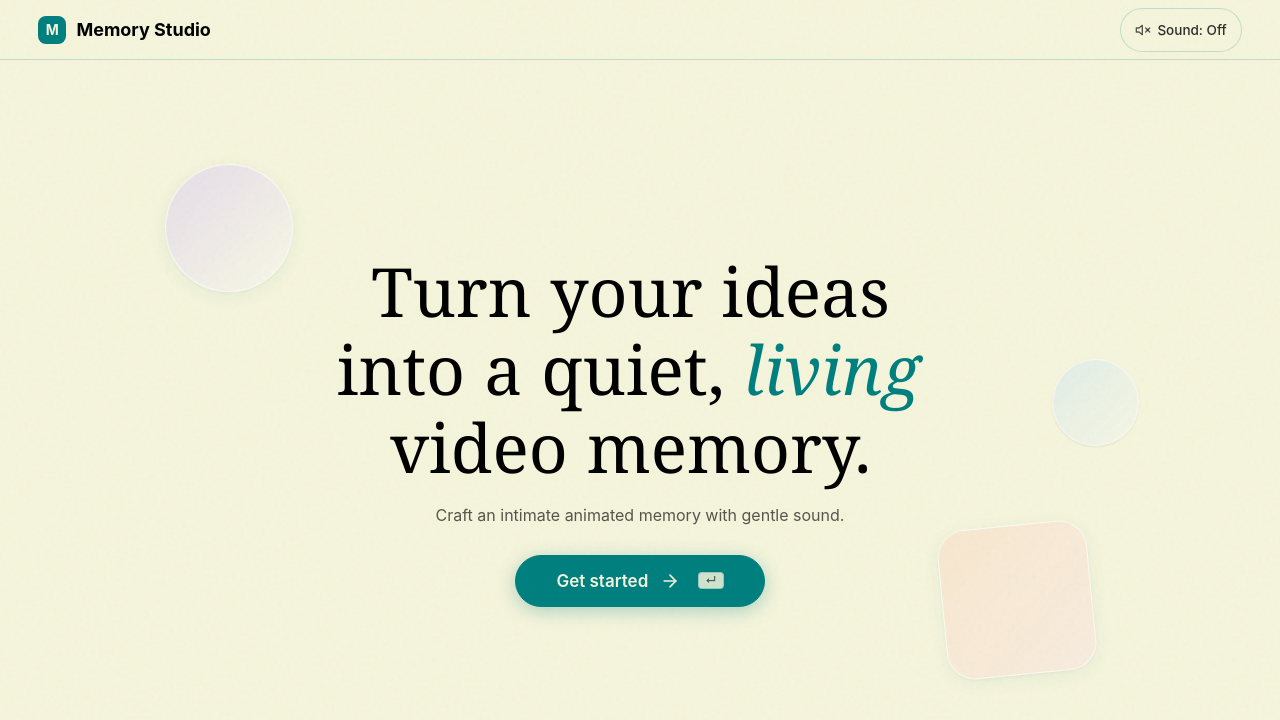
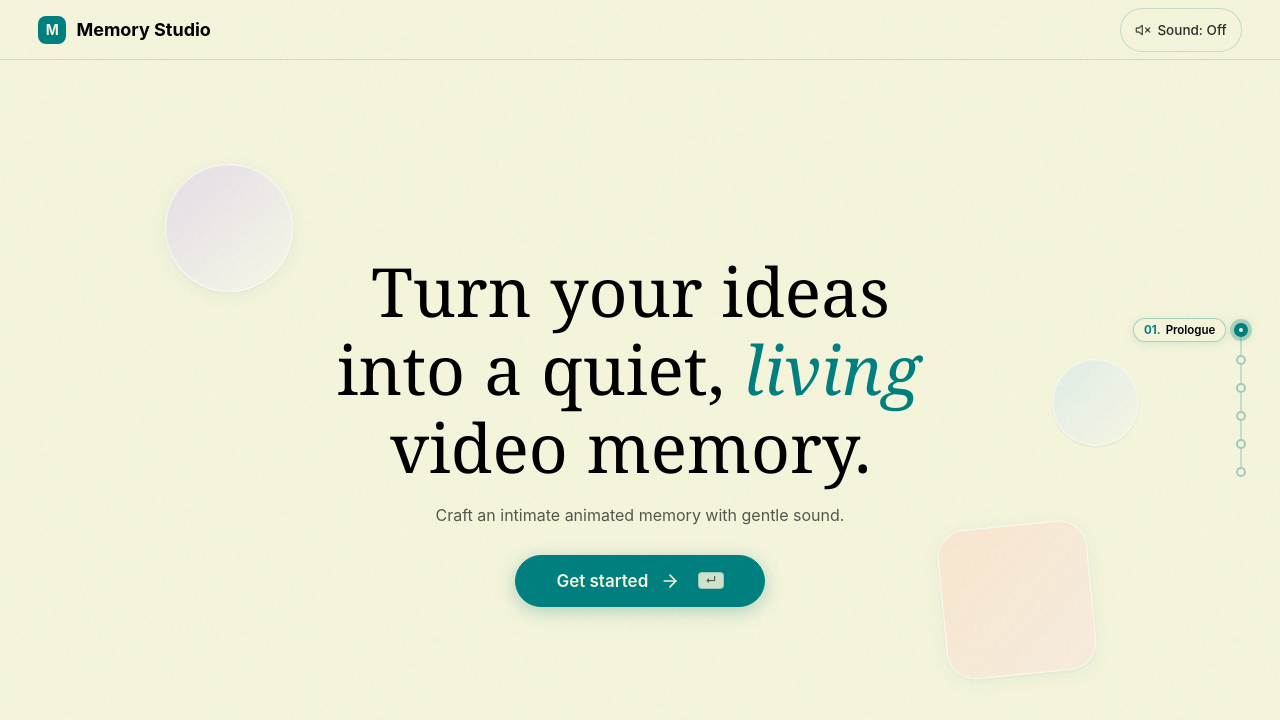
Before and after one commit to beenish-majeed/video-generate, a React (Vite) app in the folder frontend/: page / in a window 1280 px wide. Shown: the top 720 px of the page. Built offline with nearby package versions, Linux system fonts and the light colour scheme.

Commit message:
update(frontend): improve interactive timeline

```diff
--- a/frontend/src/components/NotebookShell.tsx
+++ b/frontend/src/components/NotebookShell.tsx
@@ -1,5 +1,6 @@
 import React from 'react';
 import PageTabs, { type JourneyStepId, type FlowMode } from './PageTabs';
+import StoryTimeline from './StoryTimeline';
 import SoundToggle from './SoundToggle';
 import CursorGlow from './ui/CursorGlow';
 import { ToastProvider } from './ui/Toast';
@@ -22,6 +23,13 @@ export const NotebookShell: React.FC<NotebookShellProps> = ({
       <div className="app-shell">
         {/* Desktop subtle cursor glow follower */}
         <CursorGlow />
+
+        {/* Story Progress Vertical Timeline Rail */}
+        <StoryTimeline
+          currentStep={currentStep}
+          flowMode={flowMode}
+          onSelectStep={onSelectStep}
+        />
 
         {/* Modern Edge-to-Edge Top Bar */}
         <header className="app-topbar" aria-label="Application Header">
--- /dev/null
+++ b/frontend/src/components/StoryTimeline.tsx
@@ -0,0 +1,212 @@
+import React, { useState } from 'react';
+import { motion, useReducedMotion } from 'framer-motion';
+import { type JourneyStepId, type FlowMode, getStepListForMode } from './PageTabs';
+
+export interface StoryTimelineProps {
+  currentStep: JourneyStepId;
+  flowMode?: FlowMode;
+  onSelectStep?: (step: JourneyStepId) => void;
+}
+
+export interface StoryChapter {
+  id: JourneyStepId;
+  label: string;
+  chapterNumber: string;
+}
+
+export const StoryTimeline: React.FC<StoryTimelineProps> = ({
+  currentStep,
+  flowMode = 'custom_media',
+  onSelectStep,
+}) => {
+  const shouldReduceMotion = useReducedMotion();
+  const [hoveredIdx, setHoveredIdx] = useState<number | null>(null);
+
+  // If on hero or choice, provide a high-level prologue overview
+  const isIntro = currentStep === 'hero' || currentStep === 'choice';
+
+  const stepsList = isIntro
+    ? [
+        { id: 'hero' as JourneyStepId, label: 'Prologue', tabTitle: 'Prologue' },
+        { id: 'choice' as JourneyStepId, label: 'Path', tabTitle: 'Direction' },
+        { id: (flowMode === 'prompt_first' ? 'idea' : 'photo') as JourneyStepId, label: 'Concept', tabTitle: 'Create' },
+        { id: 'script' as JourneyStepId, label: 'Story', tabTitle: 'Narrative' },
+        { id: 'waiting' as JourneyStepId, label: 'Render', tabTitle: 'Studio' },
+        { id: 'premiere' as JourneyStepId, label: 'Film', tabTitle: 'Premiere' },
+      ]
+    : getStepListForMode(flowMode);
+
+  const currentIndex = stepsList.findIndex((s) => s.id === currentStep);
+  const activeIndex = currentIndex >= 0 ? currentIndex : 0;
+  const totalSteps = stepsList.length;
+  const progressRatio = totalSteps > 1 ? activeIndex / (totalSteps - 1) : 0;
+
+  return (
+    <aside
+      className="story-timeline-rail"
+      aria-label="Story Progress Timeline"
+      role="navigation"
+      style={{
+        position: 'fixed',
+        right: 'clamp(12px, 2vw, 32px)',
+        top: '50%',
+        transform: 'translateY(-50%)',
+        zIndex: 40,
+        display: 'flex',
+        flexDirection: 'column',
+        alignItems: 'center',
+        padding: '12px 6px',
+        userSelect: 'none',
+      }}
+    >
+      <div
+        className="story-timeline-container"
+        style={{
+          position: 'relative',
+          display: 'flex',
+          flexDirection: 'column',
+          alignItems: 'center',
+          gap: '18px',
+        }}
+      >
+        {/* Background track connecting line */}
+        <div
+          aria-hidden="true"
+          style={{
+            position: 'absolute',
+            top: '8px',
+            bottom: '8px',
+            width: '2px',
+            left: '50%',
+            transform: 'translateX(-50%)',
+            backgroundColor: 'rgba(0, 128, 128, 0.2)',
+            borderRadius: '1px',
+            zIndex: 0,
+          }}
+        >
+          {/* Animated filled progress line */}
+          <motion.div
+            initial={false}
+            animate={{
+              height: `${Math.min(100, Math.max(0, progressRatio * 100))}%`,
+            }}
+            transition={{
+              duration: shouldReduceMotion ? 0 : 0.4,
+              ease: [0.16, 1, 0.3, 1],
+            }}
+            style={{
+              width: '100%',
+              backgroundColor: 'var(--teal-primary)',
+              borderRadius: '1px',
+            }}
+          />
+        </div>
+
+        {/* Story Dots */}
+        {stepsList.map((step, idx) => {
+          const isActive = step.id === currentStep;
+          const isCompleted = activeIndex > idx && currentStep !== 'failed';
+          const isClickable =
+            idx <= activeIndex &&
+            currentStep !== 'waiting' &&
+            currentStep !== 'failed' &&
+            step.id !== currentStep;
+          const isHovered = hoveredIdx === idx;
+
+          return (
+            <div
+              key={step.id}
+              style={{
+                position: 'relative',
+                display: 'flex',
+                alignItems: 'center',
+                zIndex: 1,
+              }}
+              onMouseEnter={() => setHoveredIdx(idx)}
+              onMouseLeave={() => setHoveredIdx(null)}
+            >
+              {/* Interactive Dot */}
+              <button
+                type="button"
+                onClick={() => isClickable && onSelectStep && onSelectStep(step.id)}
+                disabled={!isClickable}
+                aria-label={`Story step ${idx + 1}: ${step.tabTitle || step.label}${isActive ? ' (current step)' : isCompleted ? ' (completed)' : ''}`}
+                aria-current={isActive ? 'step' : undefined}
+                style={{
+                  width: isActive ? '14px' : '10px',
+                  height: isActive ? '14px' : '10px',
+                  borderRadius: '50%',
+                  border: isActive
+                    ? '2px solid var(--teal-primary)'
+                    : isCompleted
+                    ? '2px solid var(--teal-primary)'
+                    : '2px solid rgba(0, 128, 128, 0.35)',
+                  backgroundColor: isActive
+                    ? 'var(--teal-primary)'
+                    : isCompleted
+                    ? 'var(--teal-primary)'
+                    : 'var(--beige-surface)',
+                  boxShadow: isActive
+                    ? '0 0 0 4px rgba(0, 128, 128, 0.25), 0 0 12px rgba(0, 128, 128, 0.35)'
+                    : 'none',
+                  cursor: isClickable ? 'pointer' : 'default',
+                  padding: 0,
+                  outline: 'none',
+                  transition: 'all 0.25s cubic-bezier(0.16, 1, 0.3, 1)',
+                  display: 'flex',
+                  alignItems: 'center',
+                  justifyContent: 'center',
+                  transform: isHovered && isClickable ? 'scale(1.3)' : 'scale(1)',
+                }}
+              >
+                {isActive && (
+                  <span
+                    style={{
+                      width: '4px',
+                      height: '4px',
+                      borderRadius: '50%',
+                      backgroundColor: 'var(--beige-surface)',
+                    }}
+                  />
+                )}
+              </button>
+
+              {/* Story Tooltip / Label */}
+              <motion.div
+                initial={false}
+                animate={{
+                  opacity: isActive || isHovered ? 1 : 0,
+                  x: isActive || isHovered ? 0 : 8,
+                  pointerEvents: isActive || isHovered ? 'auto' : 'none',
+                }}
+                transition={{ duration: shouldReduceMotion ? 0 : 0.2 }}
+                style={{
+                  position: 'absolute',
+                  right: '22px',
+                  whiteSpace: 'nowrap',
+                  padding: '4px 10px',
+                  borderRadius: 'var(--radius-pill)',
+                  backgroundColor: 'var(--beige-surface)',
+                  border: '1px solid rgba(0, 128, 128, 0.3)',
+                  boxShadow: '0 2px 8px rgba(0, 128, 128, 0.12)',
+                  color: 'var(--text-primary)',
+                  fontSize: '11.5px',
+                  fontWeight: isActive ? 600 : 500,
+                  fontFamily: 'var(--font-sans)',
+                  pointerEvents: 'none',
+                }}
+              >
+                <span style={{ color: 'var(--teal-primary)', marginRight: '5px', fontWeight: 700 }}>
+                  {String(idx + 1).padStart(2, '0')}.
+                </span>
+                {step.tabTitle || step.label}
+              </motion.div>
+            </div>
+          );
+        })}
+      </div>
+    </aside>
+  );
+};
+
+export default StoryTimeline;
--- a/frontend/src/index.css
+++ b/frontend/src/index.css
@@ -1032,3 +1032,14 @@ button:focus-visible .kbd-hint {
     display: none !important;
   }
 }
+
+/* Story Timeline Vertical Rail */
+.story-timeline-rail {
+  transition: opacity 0.3s ease;
+}
+
+@media (max-width: 900px) {
+  .story-timeline-rail {
+    display: none !important;
+  }
+}
```
Also changed, not shown: 1 other file (tests, documents, lock files or other folders). Lines whose indentation alone changed are shown as unchanged.
